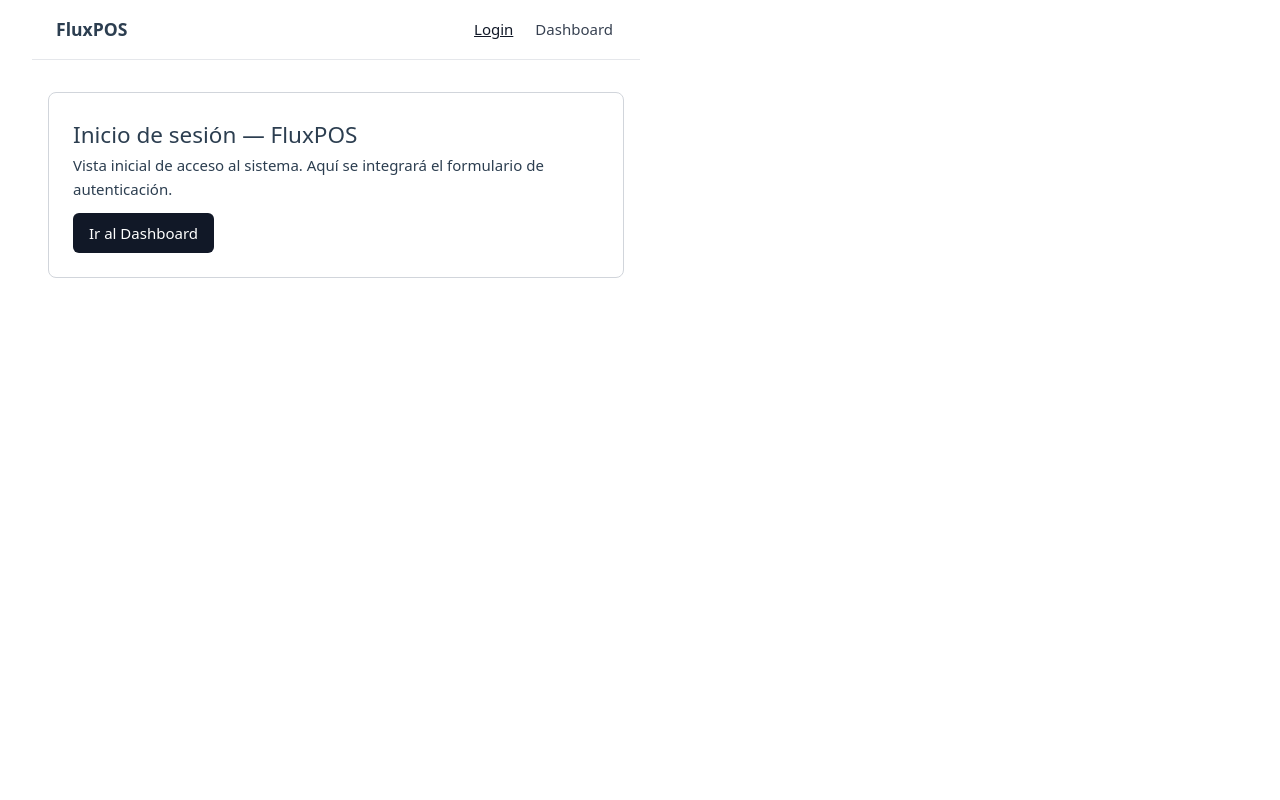
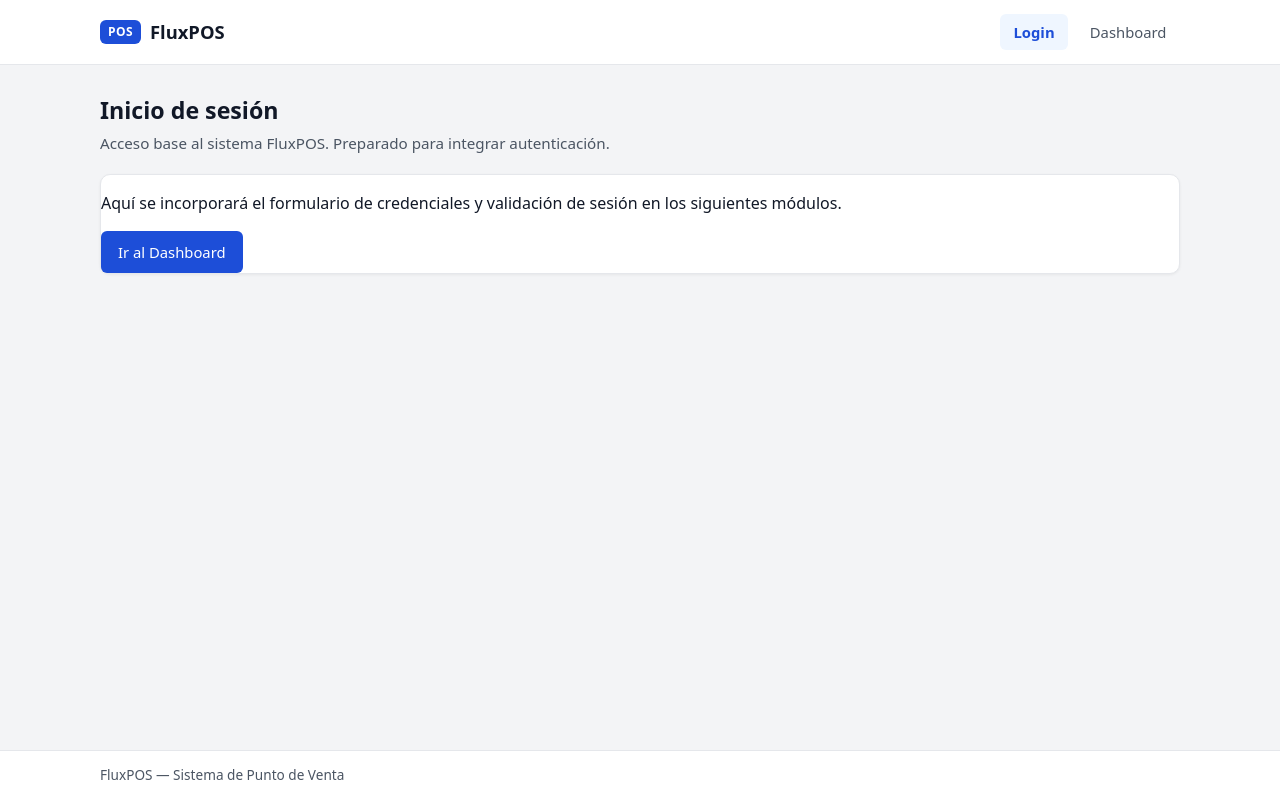
Before and after one commit to CristianRangel28/FluxPOS, a Vue app in the folder frontend/: page /login in a window 1280 px wide. Built offline with nearby package versions, Linux system fonts and the light colour scheme.

Commit message:
feat(frontend): implement base visual layout and shared UI components

```diff
--- a/frontend/src/App.vue
+++ b/frontend/src/App.vue
@@ -1,61 +1,7 @@
 <script setup lang="ts">
-import { RouterLink, RouterView } from 'vue-router'
+import MainLayout from './layouts/MainLayout.vue'
 </script>
 
 <template>
-  <div class="app-shell">
-    <header class="topbar">
-      <span class="brand">FluxPOS</span>
-      <nav class="nav-links" aria-label="Navegación principal">
-        <RouterLink class="link" to="/login">Login</RouterLink>
-        <RouterLink class="link" to="/dashboard">Dashboard</RouterLink>
-      </nav>
-    </header>
-
-    <main class="content">
-      <RouterView />
-    </main>
-  </div>
+  <MainLayout />
 </template>
-
-<style scoped>
-.app-shell {
-  min-height: 100vh;
-  font-family: system-ui, -apple-system, sans-serif;
-}
-
-.topbar {
-  display: flex;
-  align-items: center;
-  justify-content: space-between;
-  padding: 0.9rem 1.5rem;
-  border-bottom: 1px solid #e5e7eb;
-}
-
-.brand {
-  font-weight: 700;
-  font-size: 1.1rem;
-}
-
-.nav-links {
-  display: flex;
-  gap: 1rem;
-}
-
-.link {
-  text-decoration: none;
-  color: #374151;
-  font-weight: 500;
-}
-
-.link.router-link-active {
-  color: #111827;
-  text-decoration: underline;
-}
-
-.content {
-  max-width: 960px;
-  margin: 2rem auto;
-  padding: 0 1rem;
-}
-</style>
--- /dev/null
+++ b/frontend/src/assets/theme.css
@@ -0,0 +1,69 @@
+:root {
+  --bg-app: #f3f4f6;
+  --bg-surface: #ffffff;
+  --text-primary: #111827;
+  --text-secondary: #4b5563;
+  --accent-primary: #1d4ed8;
+  --accent-primary-hover: #1e40af;
+  --border-subtle: #e5e7eb;
+  --radius-sm: 6px;
+  --radius-md: 10px;
+  --shadow-sm: 0 1px 3px rgba(0, 0, 0, 0.06);
+  --font-sans: system-ui, -apple-system, BlinkMacSystemFont, 'Segoe UI', Roboto, sans-serif;
+}
+
+*,
+*::before,
+*::after {
+  box-sizing: border-box;
+}
+
+html,
+body {
+  margin: 0;
+  padding: 0;
+  min-height: 100%;
+  background-color: var(--bg-app);
+  color: var(--text-primary);
+  font-family: var(--font-sans);
+  line-height: 1.5;
+  -webkit-font-smoothing: antialiased;
+}
+
+a {
+  color: inherit;
+}
+
+.btn {
+  display: inline-flex;
+  align-items: center;
+  justify-content: center;
+  gap: 0.4rem;
+  padding: 0.55rem 1rem;
+  border: 1px solid transparent;
+  border-radius: var(--radius-sm);
+  font-size: 0.925rem;
+  font-weight: 500;
+  text-decoration: none;
+  cursor: pointer;
+  transition: background-color 0.15s ease, border-color 0.15s ease, color 0.15s ease;
+}
+
+.btn-primary {
+  background-color: var(--accent-primary);
+  color: #ffffff;
+}
+
+.btn-primary:hover {
+  background-color: var(--accent-primary-hover);
+}
+
+.btn-secondary {
+  background-color: var(--bg-surface);
+  color: var(--text-primary);
+  border-color: var(--border-subtle);
+}
+
+.btn-secondary:hover {
+  background-color: #f9fafb;
+}
--- /dev/null
+++ b/frontend/src/components/BaseCard.vue
@@ -0,0 +1,24 @@
+<script setup lang="ts">
+defineProps<{
+  padded?: boolean
+}>()
+</script>
+
+<template>
+  <section class="base-card" :class="{ 'is-padded': padded !== false }">
+    <slot />
+  </section>
+</template>
+
+<style scoped>
+.base-card {
+  background-color: var(--bg-surface);
+  border: 1px solid var(--border-subtle);
+  border-radius: var(--radius-md);
+  box-shadow: var(--shadow-sm);
+}
+
+.base-card.is-padded {
+  padding: 1.5rem;
+}
+</style>
--- /dev/null
+++ b/frontend/src/components/PageHeader.vue
@@ -0,0 +1,48 @@
+<script setup lang="ts">
+defineProps<{
+  title: string
+  subtitle?: string
+}>()
+</script>
+
+<template>
+  <header class="page-header">
+    <div>
+      <h1 class="page-title">{{ title }}</h1>
+      <p v-if="subtitle" class="page-subtitle">{{ subtitle }}</p>
+    </div>
+    <div v-if="$slots.actions" class="page-actions">
+      <slot name="actions" />
+    </div>
+  </header>
+</template>
+
+<style scoped>
+.page-header {
+  display: flex;
+  flex-wrap: wrap;
+  align-items: center;
+  justify-content: space-between;
+  gap: 1rem;
+  margin-bottom: 1.25rem;
+}
+
+.page-title {
+  margin: 0;
+  font-size: 1.45rem;
+  font-weight: 700;
+  color: var(--text-primary);
+}
+
+.page-subtitle {
+  margin: 0.25rem 0 0;
+  font-size: 0.95rem;
+  color: var(--text-secondary);
+}
+
+.page-actions {
+  display: flex;
+  align-items: center;
+  gap: 0.5rem;
+}
+</style>
--- /dev/null
+++ b/frontend/src/layouts/MainLayout.vue
@@ -0,0 +1,127 @@
+<script setup lang="ts">
+import { RouterLink, RouterView } from 'vue-router'
+</script>
+
+<template>
+  <div class="layout-shell">
+    <header class="topbar">
+      <div class="topbar-inner">
+        <div class="brand-group">
+          <span class="brand-badge">POS</span>
+          <span class="brand-name">FluxPOS</span>
+        </div>
+
+        <nav class="main-nav" aria-label="Navegación principal">
+          <RouterLink class="nav-link" to="/login">Login</RouterLink>
+          <RouterLink class="nav-link" to="/dashboard">Dashboard</RouterLink>
+        </nav>
+      </div>
+    </header>
+
+    <main class="main-container">
+      <RouterView />
+    </main>
+
+    <footer class="footer">
+      <div class="footer-inner">
+        <span>FluxPOS — Sistema de Punto de Venta</span>
+      </div>
+    </footer>
+  </div>
+</template>
+
+<style scoped>
+.layout-shell {
+  min-height: 100vh;
+  display: flex;
+  flex-direction: column;
+}
+
+.topbar {
+  background-color: var(--bg-surface);
+  border-bottom: 1px solid var(--border-subtle);
+  position: sticky;
+  top: 0;
+  z-index: 10;
+}
+
+.topbar-inner {
+  max-width: 1120px;
+  margin: 0 auto;
+  padding: 0.85rem 1.25rem;
+  display: flex;
+  align-items: center;
+  justify-content: space-between;
+  gap: 1rem;
+}
+
+.brand-group {
+  display: flex;
+  align-items: center;
+  gap: 0.55rem;
+}
+
+.brand-badge {
+  background-color: var(--accent-primary);
+  color: #ffffff;
+  font-size: 0.75rem;
+  font-weight: 700;
+  padding: 0.2rem 0.5rem;
+  border-radius: var(--radius-sm);
+  letter-spacing: 0.04em;
+}
+
+.brand-name {
+  font-size: 1.15rem;
+  font-weight: 700;
+  color: var(--text-primary);
+}
+
+.main-nav {
+  display: flex;
+  align-items: center;
+  gap: 0.5rem;
+}
+
+.nav-link {
+  padding: 0.45rem 0.85rem;
+  border-radius: var(--radius-sm);
+  font-size: 0.925rem;
+  font-weight: 500;
+  text-decoration: none;
+  color: var(--text-secondary);
+  transition: background-color 0.15s ease, color 0.15s ease;
+}
+
+.nav-link:hover {
+  background-color: var(--bg-app);
+  color: var(--text-primary);
+}
+
+.nav-link.router-link-active {
+  background-color: #eff6ff;
+  color: var(--accent-primary);
+  font-weight: 600;
+}
+
+.main-container {
+  flex: 1;
+  width: 100%;
+  max-width: 1120px;
+  margin: 0 auto;
+  padding: 1.75rem 1.25rem;
+}
+
+.footer {
+  border-top: 1px solid var(--border-subtle);
+  background-color: var(--bg-surface);
+  color: var(--text-secondary);
+  font-size: 0.85rem;
+}
+
+.footer-inner {
+  max-width: 1120px;
+  margin: 0 auto;
+  padding: 0.9rem 1.25rem;
+}
+</style>
--- a/frontend/src/main.ts
+++ b/frontend/src/main.ts
@@ -1,11 +1,9 @@
-import './assets/main.css'
-
 import { createApp } from 'vue'
 import App from './App.vue'
 import router from './router'
+import './assets/theme.css'
 
 const app = createApp(App)
 
 app.use(router)
-
 app.mount('#app')
--- a/frontend/src/views/DashboardView.vue
+++ b/frontend/src/views/DashboardView.vue
@@ -1,29 +1,53 @@
 <script setup lang="ts">
 import { RouterLink } from 'vue-router'
+import BaseCard from '../components/BaseCard.vue'
+import PageHeader from '../components/PageHeader.vue'
 </script>
 
 <template>
-  <section class="view-card">
-    <h1>Dashboard — FluxPOS</h1>
-    <p>Panel principal inicial. Base lista para agregar indicadores y módulos operativos.</p>
-    <RouterLink class="nav-btn" to="/login">Volver a Login</RouterLink>
-  </section>
+  <div>
+    <PageHeader
+      title="Dashboard"
+      subtitle="Estructura visual inicial para métricas, ventas, compras e inventario."
+    >
+      <template #actions>
+        <RouterLink class="btn btn-secondary" to="/login">Volver a Login</RouterLink>
+      </template>
+    </PageHeader>
+
+    <div class="grid-modules">
+      <BaseCard>
+        <h2 class="card-title">Módulos operativos</h2>
+        <p class="card-copy">
+          Contenedor listo para integrar tablas, formularios y paneles de gestión.
+        </p>
+      </BaseCard>
+
+      <BaseCard>
+        <h2 class="card-title">Identidad visual</h2>
+        <p class="card-copy">
+          Variables y componentes compartidos activos para mantener consistencia en toda la app.
+        </p>
+      </BaseCard>
+    </div>
+  </div>
 </template>
 
 <style scoped>
-.view-card {
-  padding: 1.5rem;
-  border: 1px solid #d1d5db;
-  border-radius: 8px;
+.grid-modules {
+  display: grid;
+  grid-template-columns: repeat(auto-fit, minmax(260px, 1fr));
+  gap: 1rem;
 }
 
-.nav-btn {
-  display: inline-block;
-  margin-top: 0.75rem;
-  padding: 0.5rem 1rem;
-  border-radius: 6px;
-  background-color: #111827;
-  color: #ffffff;
-  text-decoration: none;
+.card-title {
+  margin: 0 0 0.4rem;
+  font-size: 1.05rem;
+  font-weight: 600;
+}
+
+.card-copy {
+  margin: 0;
+  color: var(--text-secondary);
 }
 </style>
--- a/frontend/src/views/LoginView.vue
+++ b/frontend/src/views/LoginView.vue
@@ -1,29 +1,29 @@
 <script setup lang="ts">
 import { RouterLink } from 'vue-router'
+import BaseCard from '../components/BaseCard.vue'
+import PageHeader from '../components/PageHeader.vue'
 </script>
 
 <template>
-  <section class="view-card">
-    <h1>Inicio de sesión — FluxPOS</h1>
-    <p>Vista inicial de acceso al sistema. Aquí se integrará el formulario de autenticación.</p>
-    <RouterLink class="nav-btn" to="/dashboard">Ir al Dashboard</RouterLink>
-  </section>
+  <div>
+    <PageHeader
+      title="Inicio de sesión"
+      subtitle="Acceso base al sistema FluxPOS. Preparado para integrar autenticación."
+    />
+
+    <BaseCard>
+      <p>
+        Aquí se incorporará el formulario de credenciales y validación de sesión en los siguientes módulos.
+      </p>
+      <div class="actions">
+        <RouterLink class="btn btn-primary" to="/dashboard">Ir al Dashboard</RouterLink>
+      </div>
+    </BaseCard>
+  </div>
 </template>
 
 <style scoped>
-.view-card {
-  padding: 1.5rem;
-  border: 1px solid #d1d5db;
-  border-radius: 8px;
-}
-
-.nav-btn {
-  display: inline-block;
-  margin-top: 0.75rem;
-  padding: 0.5rem 1rem;
-  border-radius: 6px;
-  background-color: #111827;
-  color: #ffffff;
-  text-decoration: none;
+.actions {
+  margin-top: 1rem;
 }
 </style>
--- a/frontend/src/views/NotFoundView.vue
+++ b/frontend/src/views/NotFoundView.vue
@@ -1,29 +1,27 @@
 <script setup lang="ts">
 import { RouterLink } from 'vue-router'
+import BaseCard from '../components/BaseCard.vue'
+import PageHeader from '../components/PageHeader.vue'
 </script>
 
 <template>
-  <section class="view-card">
-    <h1>Ruta no encontrada</h1>
-    <p>La ruta solicitada no existe dentro de FluxPOS.</p>
-    <RouterLink class="nav-btn" to="/login">Ir a Login</RouterLink>
-  </section>
+  <div>
+    <PageHeader
+      title="Ruta no encontrada"
+      subtitle="La dirección solicitada no forma parte de las rutas actuales."
+    />
+
+    <BaseCard>
+      <p>Verifica la URL o regresa a la pantalla inicial.</p>
+      <div class="actions">
+        <RouterLink class="btn btn-primary" to="/login">Ir a Login</RouterLink>
+      </div>
+    </BaseCard>
+  </div>
 </template>
 
 <style scoped>
-.view-card {
-  padding: 1.5rem;
-  border: 1px solid #d1d5db;
-  border-radius: 8px;
-}
-
-.nav-btn {
-  display: inline-block;
-  margin-top: 0.75rem;
-  padding: 0.5rem 1rem;
-  border-radius: 6px;
-  background-color: #111827;
-  color: #ffffff;
-  text-decoration: none;
+.actions {
+  margin-top: 1rem;
 }
 </style>
```
